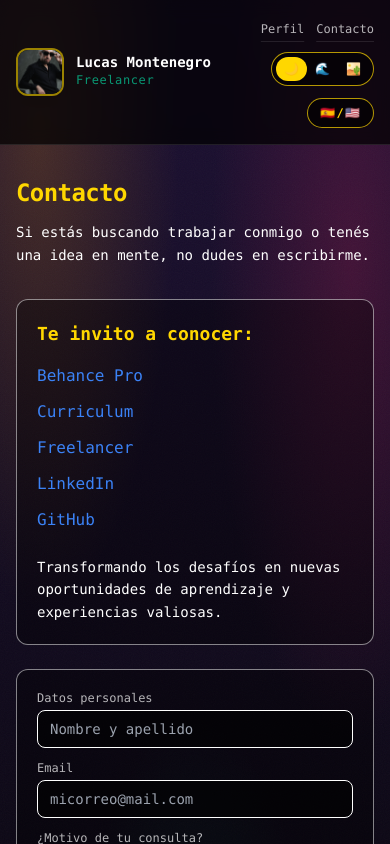
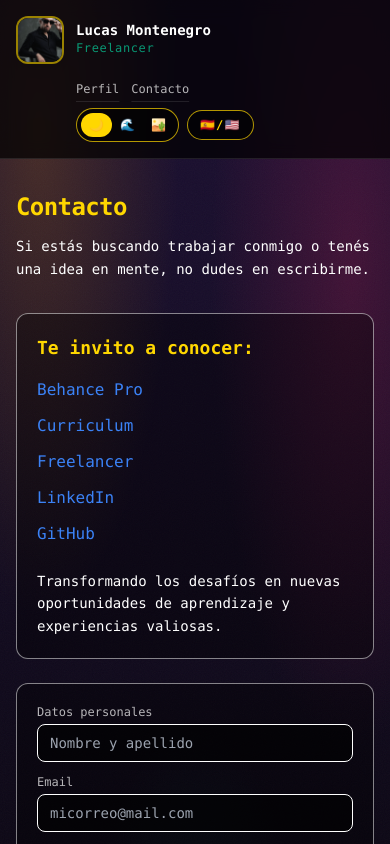
Before and after one commit to lu-developer476/Portfolio, a Next.js app: page /contact in a window 390 px wide. Shown: the top 844 px of the page. Built offline with nearby package versions, Linux system fonts and the light colour scheme.

Commit message:
Fix project translations and responsive nav layout (#5)

```diff
--- a/src/components/Navbar.tsx
+++ b/src/components/Navbar.tsx
@@ -75,7 +75,7 @@ export default function Navbar() {
   return (
     <>
       <header className="sticky top-0 z-40 border-b border-white/10 bg-black/70 backdrop-blur">
-        <div className="mx-auto flex max-w-6xl items-center justify-between px-4 md:px-6 py-4 md:py-5 min-h-[72px] md:min-h-[88px] gap-4">
+        <div className="mx-auto flex max-w-6xl flex-col items-start justify-between gap-3 px-4 py-4 md:px-6 md:py-5 lg:min-h-[88px] lg:flex-row lg:items-center lg:gap-4">
 
           {/* IZQUIERDA */}
           <div className="flex items-center gap-3 md:gap-4">
@@ -107,13 +107,16 @@ export default function Navbar() {
           </div>
 
           {/* DERECHA */}
-        <nav className="flex flex-wrap items-center justify-end gap-3 md:gap-5">
-          <span className="">
+          <nav className="flex flex-col items-start gap-2 pl-[60px] md:pl-[80px] lg:flex-row lg:items-center lg:justify-end lg:gap-5 lg:pl-0">
+            <div className="flex items-center gap-3 md:gap-5">
+              <span>
                 <NavLink href="/about" onHover={play}>{t.nav.about}</NavLink>
               </span>
-          <span className="">
+              <span>
                 <NavLink href="/contact" onHover={play}>{t.nav.contact}</NavLink>
               </span>
+            </div>
+            <div className="flex items-center gap-2 md:gap-3">
               <div className="theme-toggle flex rounded-full border border-cyber-gold/70 bg-black/60 p-1" aria-label="Selector de tema">
                 {themes.map(({ mode, icon, title }) => (
                   <button
@@ -142,6 +145,7 @@ export default function Navbar() {
               >
                 {language === "es" ? "🇪🇸/🇺🇸" : "🇺🇸/🇪🇸"}
               </button>
+            </div>
           </nav>
 
         </div>
--- a/src/lib/i18n.tsx
+++ b/src/lib/i18n.tsx
@@ -81,12 +81,12 @@ const translations = {
         "gran-milla": "SPA turística realizada con React y Typescript. Desplegado con Vercel.",
         "2048": "Videojuego web desarrollado con Python y Django. Desplegado en Render.",
         boaworm: "Videojuego web desarrollado con Python y Django. Desplegado en Render.",
-        Ajedrez: "Videojuego web desarrollado con Python y Django con base de datos integrada. Desplegado en Render.",
+        ajedrez: "Videojuego web desarrollado con Python y Django con base de datos integrada. Desplegado en Render.",
         hangman: "Videojuego web desarrollado con Python y Django con base de datos integrada. Desplegado en Render.",
-        frogger: "Videojuego web desarrollado con Python y Django con base de datos integrada. Desplegado en Render.",
+        "frogger-rally": "Videojuego web desarrollado con Python y Django con base de datos integrada. Desplegado en Render.",
         "coming-soon": "☑️ Nuevos proyectos en proceso."
       },
-      titles: { Ajedrez: "Ajedrez", hangman: "El Ahorcado", "coming-soon": "PRÓXIMAMENTE" }
+      titles: { ajedrez: "Ajedrez", hangman: "El Ahorcado", "coming-soon": "PRÓXIMAMENTE" }
     }
   },
   en: {
@@ -165,12 +165,12 @@ const translations = {
         "gran-milla": "Tourism SPA built with React and TypeScript. Deployed on Vercel.",
         "2048": "Web video game developed with Python and Django. Deployed on Render.",
         boaworm: "Web video game developed with Python and Django. Deployed on Render.",
-        Ajedrez: "Web video game developed with Python and Django with an integrated database. Deployed on Render.",
+        ajedrez: "Web video game developed with Python and Django with an integrated database. Deployed on Render.",
         hangman: "Web video game developed with Python and Django with an integrated database. Deployed on Render.",
-        frogger: "Web video game developed with Python and Django with an integrated database. Deployed on Render.",
+        "frogger-rally": "Web video game developed with Python and Django with an integrated database. Deployed on Render.",
         "coming-soon": "☑️ New projects in progress."
       },
-      titles: { Ajedrez: "Chess", hangman: "Hangman", "coming-soon": "COMING SOON" }
+      titles: { ajedrez: "Chess", hangman: "Hangman", "coming-soon": "COMING SOON" }
     }
   }
 } as const;
```
Lines whose indentation alone changed are shown as unchanged.
